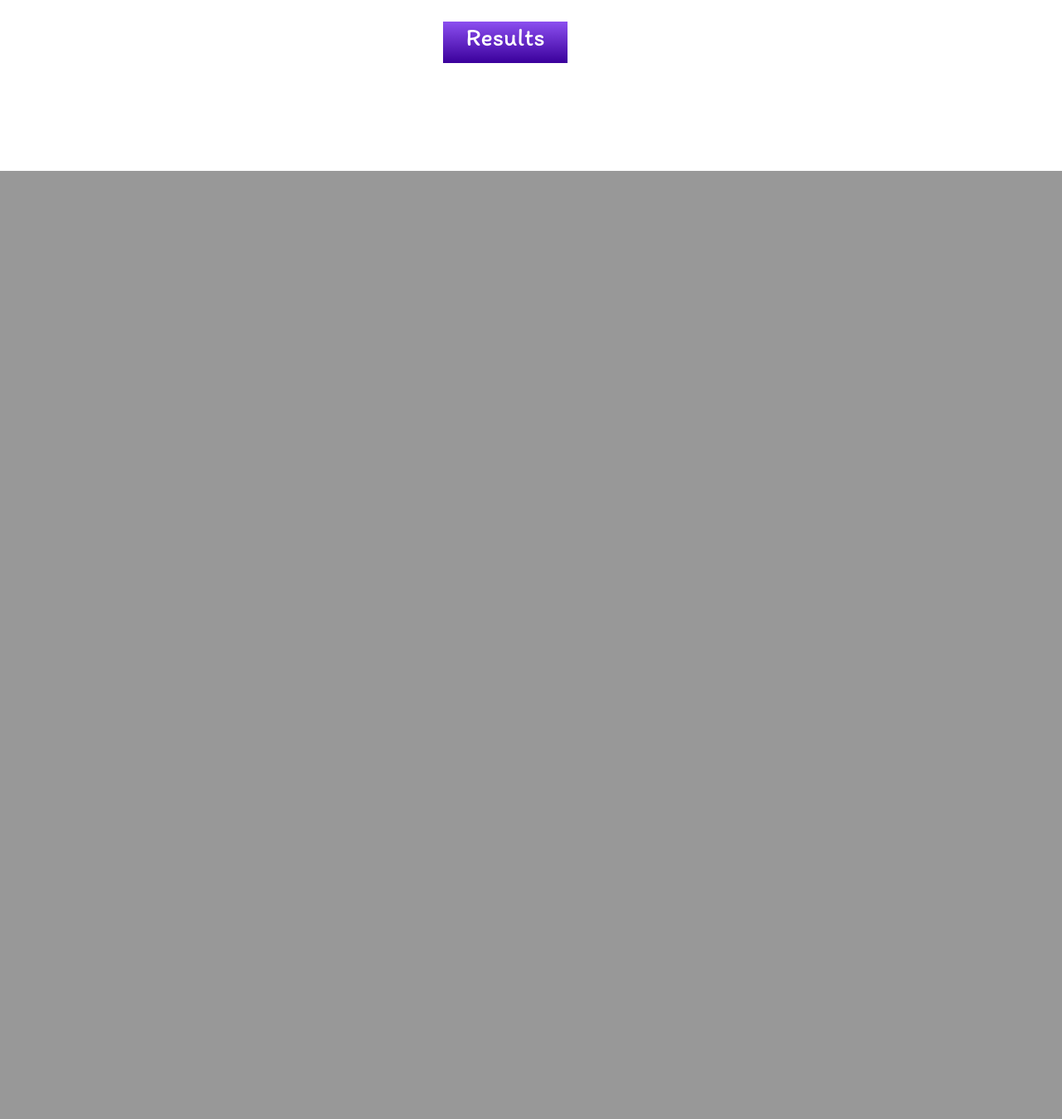
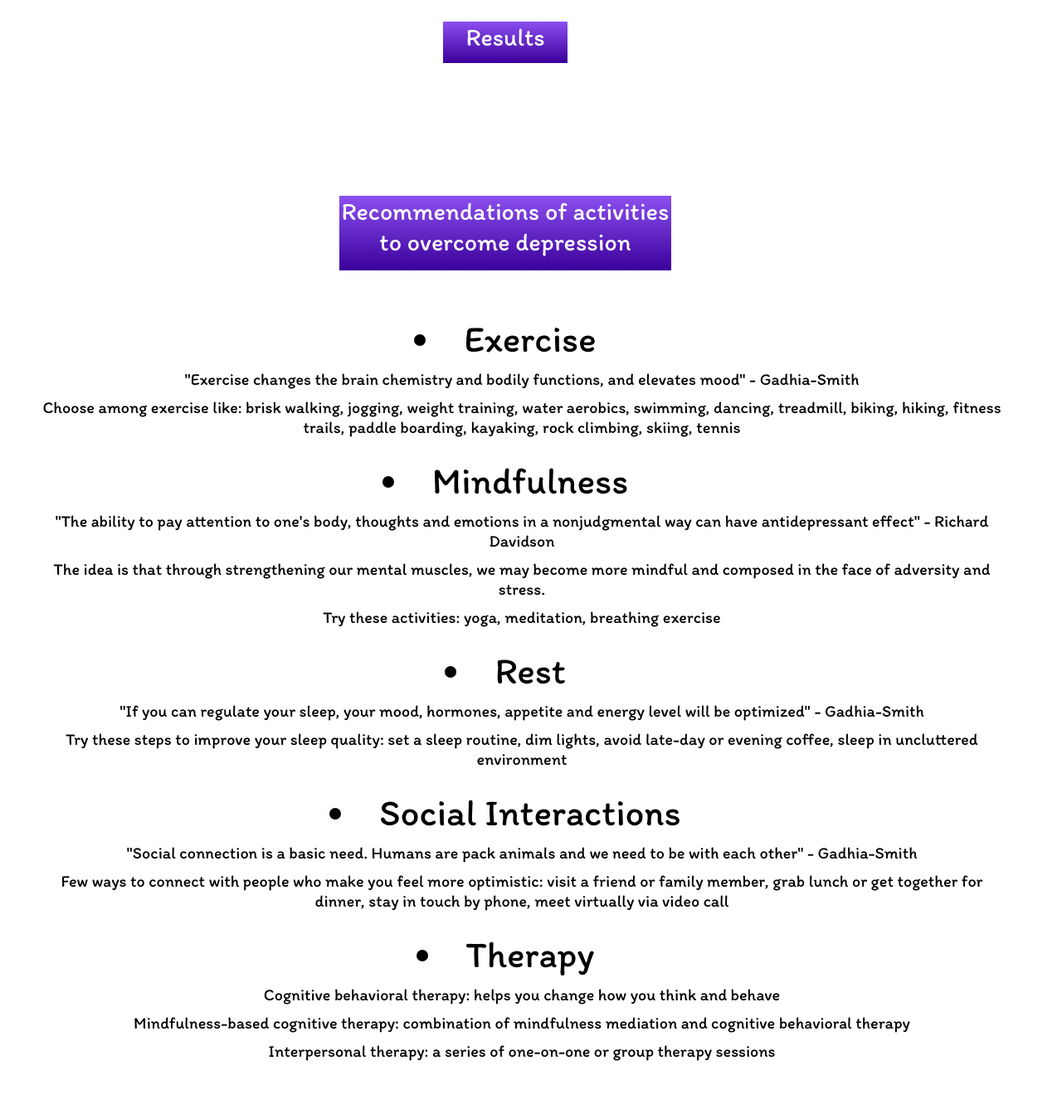
Before and after one commit to zianttt/depression_detection_app, a Flask app: page / in a window 1280 px wide; the page is wider, and only the part inside the window is pictured. Shown: the part 1480-2829 px from the top of that part at 83% size. Before the commit the page ends 1686 px from the top of that part, so only its background shows below. Run offline with Flask 2, Linux system fonts and the light colour scheme; grey boxes are pictures that could not be loaded.

Commit message:
recommendations

```diff
--- a/static/main.css
+++ b/static/main.css
@@ -90,6 +90,7 @@ nav .links {
 }
 nav .links li {
 	list-style: none;
+	text-align: center;
 }
 nav .links a {
 	display: block;
@@ -201,3 +202,38 @@ nav a:hover {
     text-align: center;
     font-family: "Itim", cursive;
 }
+
+.headerRecommendations{
+    font-family: 'Itim', cursive;
+    color: #fff;
+    font-size: 30px;
+    width: 400px;
+    height: 90px;
+    border-color: rgba(255, 255, 255, 0);
+    background: linear-gradient(rgba(140,79,240,1), rgba(58,0,155,1));
+    display = flex;
+    border: #fff;
+    justify-content: center;
+    text-align: center;
+    left: 50%;
+}
+
+.recommendations{
+    margin-top: 25px;
+    left: 70px;
+    color: #000000;
+    font-size: 45px;
+    justify-content: center;
+    text-align: center;
+    font-family: "Itim", cursive;
+}
+
+.recommendationsDetails{
+    margin-top: 10px;
+    left: 70px;
+    color: #000000;
+    font-size: 20px;
+    justify-content: center;
+    text-align: center;
+    font-family: "Itim", cursive;
+}
--- a/templates/index.html
+++ b/templates/index.html
@@ -27,7 +27,7 @@
             <li><a href="#home">Home</a></li>
             <li><a href="#tweepression">Tweepression</a></li>
             <li><a href="#results">Results</a></li>
-
+            <li><a href="#recommendations">Ways to Defeat Depression</a></li>
         </ul>
     </nav>
 
@@ -79,4 +79,41 @@
           {% endfor %}
           </ul>
     </div>
+
+    <div class = "center" id="recommendations">
+        <P class="headerRecommendations">Recommendations of activities to overcome depression</P>
+    </div>
+
+    <div>
+          <dl>
+              <li class="recommendations">Exercise</li>
+              <dd class="recommendationsDetails">"Exercise changes the brain chemistry and bodily functions,
+                  and elevates mood" - Gadhia-Smith</dd>
+              <dd class="recommendationsDetails">Choose among exercise like: brisk walking, jogging, weight training,
+                  water aerobics, swimming, dancing, treadmill, biking, hiking, fitness trails, paddle boarding, kayaking,
+                  rock climbing, skiing, tennis</dd>
+              <li class="recommendations">Mindfulness</li>
+              <dd class="recommendationsDetails">"The ability to pay attention to one's body, thoughts and emotions in a
+                  nonjudgmental way can have antidepressant effect" - Richard Davidson</dd>
+              <dd class="recommendationsDetails">The idea is that through strengthening our mental muscles, we may become
+                  more mindful and composed in the face of adversity and stress.</dd>
+              <dd class="recommendationsDetails">Try these activities: yoga, meditation, breathing exercise</dd>
+              <li class="recommendations">Rest</li>
+              <dd class="recommendationsDetails">"If you can regulate your sleep, your mood, hormones, appetite and energy
+                  level will be optimized" - Gadhia-Smith</dd>
+              <dd class="recommendationsDetails">Try these steps to improve your sleep quality: set a sleep routine,
+                  dim lights, avoid late-day or evening coffee, sleep in uncluttered environment</dd>
+              <li class="recommendations">Social Interactions</li>
+              <dd class="recommendationsDetails">"Social connection is a basic need. Humans are pack animals and we need to
+                  be with each other" - Gadhia-Smith</dd>
+              <dd class="recommendationsDetails">Few ways to connect with people who make you feel more optimistic: visit a
+                  friend or family member, grab lunch or get together for dinner, stay in touch by phone, meet virtually via video call</dd>
+              <li class="recommendations">Therapy</li>
+              <dd class="recommendationsDetails">Cognitive behavioral therapy: helps you change how you think and behave</dd>
+              <dd class="recommendationsDetails">Mindfulness-based cognitive therapy: combination of mindfulness mediation and
+                  cognitive behavioral therapy</dd>
+              <dd class="recommendationsDetails">Interpersonal therapy: a series of one-on-one or group therapy sessions</dd>
+          </dl>
+    </div>
+
 </body>
```
